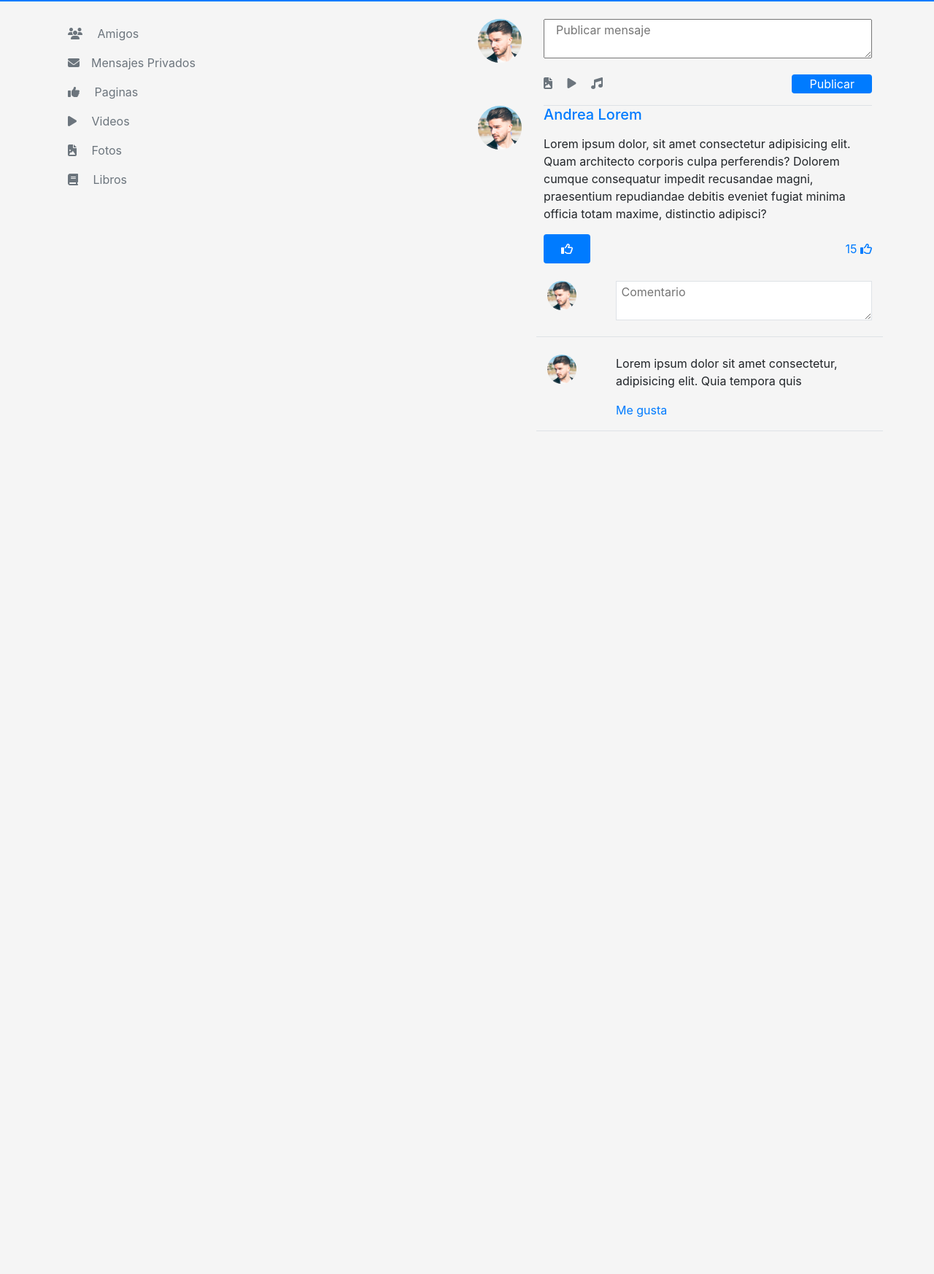
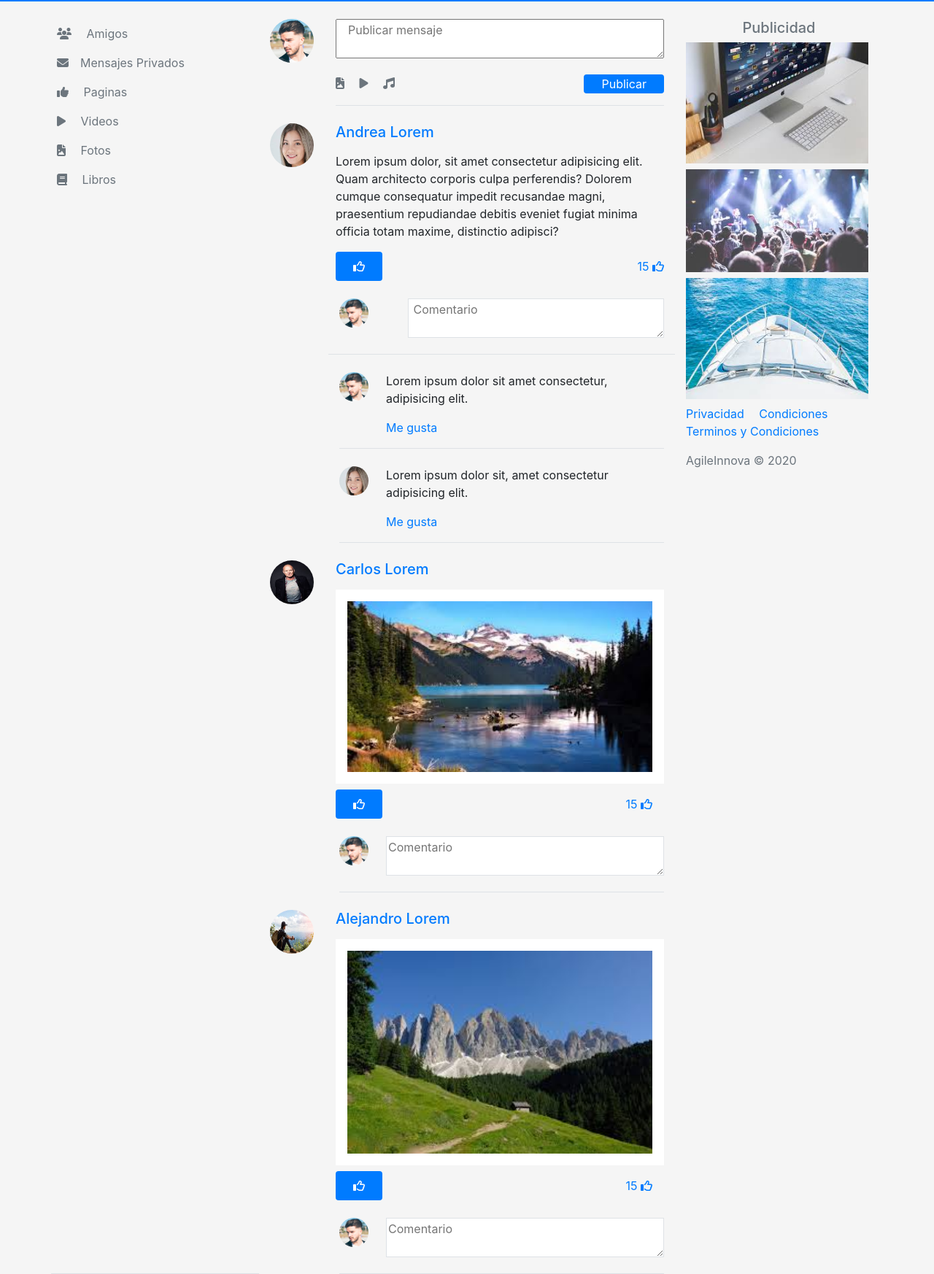
Before and after one commit to paolaA2494/bootstrap, a plain HTML site: page practicas/red-social/index.html in a window 1280 px wide. Shown: the part 40-1786 px from the top of the page at 73% size. Before the commit the page ends 800 px from the top, so only its background shows below. Drawn offline with Linux system fonts and the light colour scheme.

Commit message:
Se terminó la red social se le agregaron cada una de las columnas correspondientes, se mirara si esta es responsve

```diff
--- a/practicas/red-social/index.html
+++ b/practicas/red-social/index.html
@@ -40,7 +40,7 @@
 
     <main class="container mt-4">
         <div class="row">
-            <div class="col">
+            <div class="col-md-3 border-bottom px-0 d-none d-md-block">
                  <nav>
                     <a class="d-block p-2 text-dcoration-none text-secondary" href=""><i class=" fas fa-users mr-3"></i> Amigos </a>
                     <a class="d-block p-2 text-dcoration-none text-secondary" href=""><i class=" fas fa-envelope mr-3"></i>Mensajes Privados</a>
@@ -73,11 +73,12 @@
                         </form>
                     </div>
                 </div>
+                <br>
 
                 <!--PUBLICACIONES-->
                 <div class="row">
                     <div class="col-auto">
-                        <a href=""><img class="rounded-circle" width="60" height="60"  src="imagenes/persona2.jpg" alt=""></a>
+                        <a href=""><img class="rounded-circle" width="60" height="60"  src="imagenes/persona1.jpg" alt=""></a>
                     </div>
                     <div class="col">
                         <div class="pb-2">
@@ -103,20 +104,104 @@
                                 </form>
                             </di>
                         </div>
-                         <div class="row no gutters mt-4 pb-3 border-bottom">
+                         <div class="row no-gutters mt-4 pb-3 border-bottom">
                              <div class="col-auto">
                                  <a href=""><img class="rounded-circle mr-4" src="imagenes/persona2.jpg" width="40" height="40" alt=""></a>
                              </div>
                              <div class="col">
-                                  <p>Lorem ipsum dolor sit amet consectetur, adipisicing elit. Quia tempora quis </p> <a href="">Me gusta</a>
+                               <p>Lorem ipsum dolor sit amet consectetur, adipisicing elit.</p> <a href="">Me gusta</a>
                              </div>
                          </div>
+                         <div class="row no-gutters mt-4 pb-3 border-bottom border-gray">
+                            <div class="col-auto">
+                              <a href=""><img class="rounded-circle mr-4" width="40" height="40" src="imagenes/persona1.jpg" alt=""></a>
+                            </div>
+                            <div class="col">
+                              <p>Lorem ipsum dolor sit, amet consectetur adipisicing elit.</p><a class="" href="">Me gusta</a>
+                            </div>
+                        </div>
+                    </div>
+                </div>
+                <br>
+             <!--2Publicacion-->
+             <div class="row">
+                <div class="col-auto">
+                  <a href=""><img class="rounded-circle" width="60" height="60" src="imagenes/persona3.jpg" alt=""></a>
+                </div>
+                <div class="col ">
+                  <div class="pb-2">
+                    <h5><a href="">Carlos Lorem</a></h5>
+                  </div>
+                  <img class="bg-white p-3 img-fluid w-100 mb-2" src="imagenes/paisaje1.jpg" alt="">
+                  <div class="d-flex justify-content-between">
+                    <button class="bg-primary text-white border-0 rounded py-0 px-4"><i class="far fa-thumbs-up" aria-hidden="true"></i></button>
+                    <p class="text-primary align-self-end mb-0 py-2">15 <i class="far fa-thumbs-up mr-3" aria-hidden="true"></i></p>
+                  </div>
+                </div>
+              </div>
+              <div class="row">
+                <div class="col-10 offset-2">
+                  <div class="row no-gutters mt-4 pb-3 border-bottom border-gray">
+                    <div class="col-auto">
+                      <a href=""><img class="rounded-circle mr-4" width="40" height="40" src="imagenes/persona2.jpg" alt=""></a>
+                    </div>
+                    <div class="col">
+                      <form action="">
+                        <textarea class="w-100 mw-100 border text-secondary" name="" id="" placeholder="Comentario"></textarea>
+                      </form>
+                    </div>
+                  </div>
+                </div>
+              </div>
+             <!--3publicación-->
+              <div class="row mt-4">
+                <div class="col-auto">
+                  <a href=""><img class="rounded-circle" width="60" height="60" src="imagenes/persona4.jpg" alt=""></a>
+                </div>
+                <div class="col ">
+                  <div class="pb-2">
+                    <h5><a href="">Alejandro Lorem</a></h5>
+                  </div>
+                  <img class="bg-white p-3 img-fluid w-100 mb-2" src="imagenes/paisaje2.jpg" alt="">
+                  <div class="d-flex justify-content-between">
+                    <button class="bg-primary text-white border-0 rounded py-0 px-4"><i class="far fa-thumbs-up" aria-hidden="true"></i></button>
+                    <p class="text-primary align-self-end mb-0 py-2">15 <i class="far fa-thumbs-up mr-3" aria-hidden="true"></i></p>
+                  </div>
+                </div>
+              </div>
+              <div class="row">
+                <div class="col-10 offset-2">
+                  <div class="row no-gutters mt-4 pb-3 border-bottom border-gray">
+                    <div class="col-auto">
+                      <a href=""><img class="rounded-circle mr-4" width="40" height="40" src="imagenes/persona2.jpg" alt=""></a>
+                    </div>
+                    <div class="col">
+                      <form action="">
+                        <textarea class="w-100 mw-100 border text-secondary" name="" id="" placeholder="Comentario"></textarea>
+                      </form>
+                    </div>
+                  </div>
+
+                </div>
+              </div>
 
 
 
-                    </div>
+            </div>
+            <div class="col-3 d-none d-lg-block">
+                <h5 class="text-center text-secondary">Publicidad</h5>
+                <div>
+                  <a href=""><img class="mb-2" src="imagenes/publi1.jpg" width="250" alt=""></a>
+                  <a href=""><img class="mb-2" src="imagenes/publi2.jpg" width="250" alt=""></a>
+                  <a href=""><img class="mb-2" src="imagenes/publi3.jpg" width="250" alt=""></a>
                 </div>
-            </div>
+                <div>
+                  <a class="mr-3" href="">Privacidad</a>
+                  <a class="mr-3" href="">Condiciones</a>
+                  <a class="mr-3" href="">Terminos y Condiciones</a>
+                </div>
+                <p class="text-secondary mt-3">AgileInnova © 2020</p>
+              </div>
         </div>
     </main>
 
```
Also changed, not shown: js/Formulario de Encuesta.html (added, +118 -0 lines), practicas/red-social/imagenes/paisaje1.jpg (added), practicas/red-social/imagenes/paisaje2.jpg (added), practicas/red-social/imagenes/persona1.jpg (added), practicas/red-social/imagenes/persona3.jpg (added), practicas/red-social/imagenes/persona4.jpg (added), practicas/red-social/imagenes/publi1.jpg (added), practicas/red-social/imagenes/publi2.jpg (added), practicas/red-social/imagenes/publi3.jpg (added).
